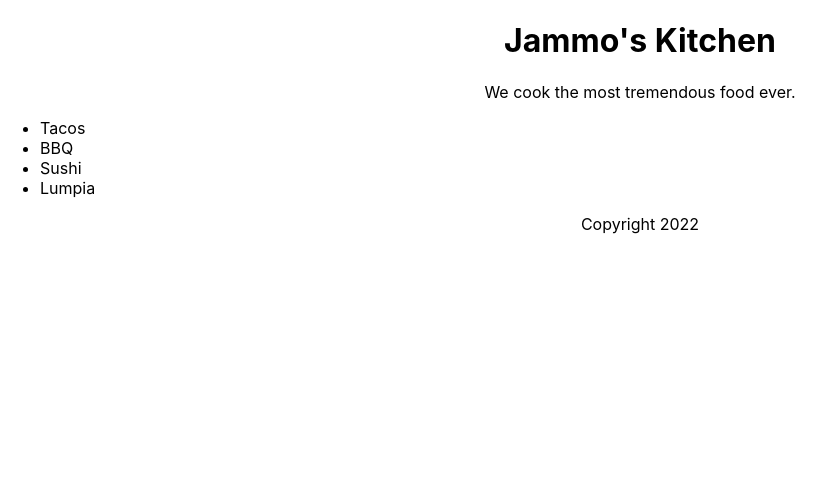
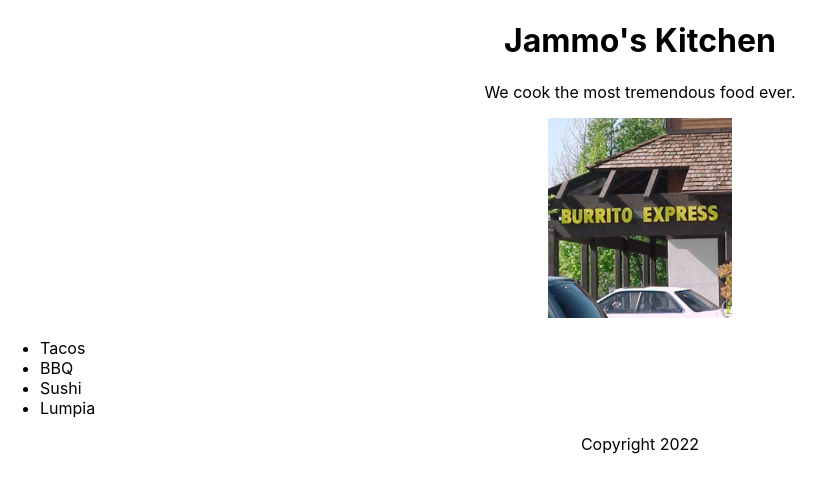
Before and after one commit to jhonry-ninja/react-essentials, a React (Create React App) app: page / in a window 1280 px wide. Shown: the top 492 px of the page, without its empty margins (0-835 px from the left). Built offline with nearby package versions, Linux system fonts and the light colour scheme.

Commit message:
adding how to display iamges

```diff
--- a/src/App.js
+++ b/src/App.js
@@ -1,5 +1,6 @@
 import React from 'react';
 import './App.css';
+import restaurant from "./restaurant.jpg";
 
 function Header(props) {
   return (
@@ -13,6 +14,11 @@
   return (
     <section>
       <p>We cook the most {props.adjective} food ever.</p>
+      <img
+      src ={restaurant}
+      height={200}
+      alt="image of a Milpitas restaurant"
+      />
       <ul style={{textAlign: "left"}}>
         {props.dishes.map((dish) => (
         <li key={dish.id}>{dish.title}</li>
```
Also changed, not shown: src/restaurant.jpg (added).
